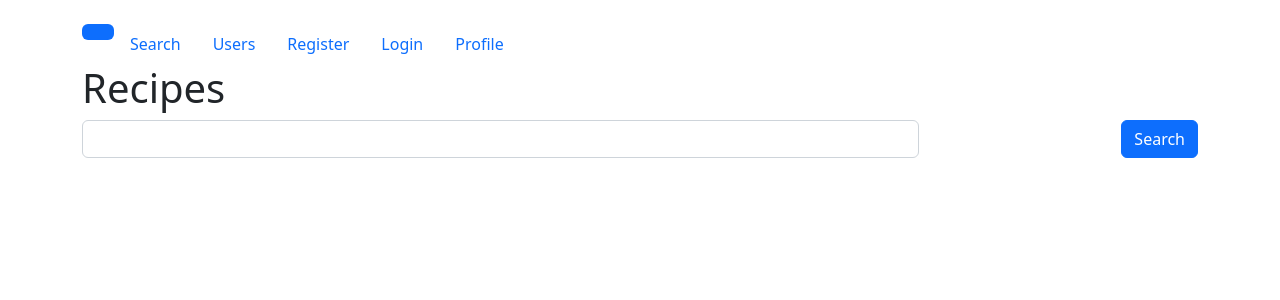
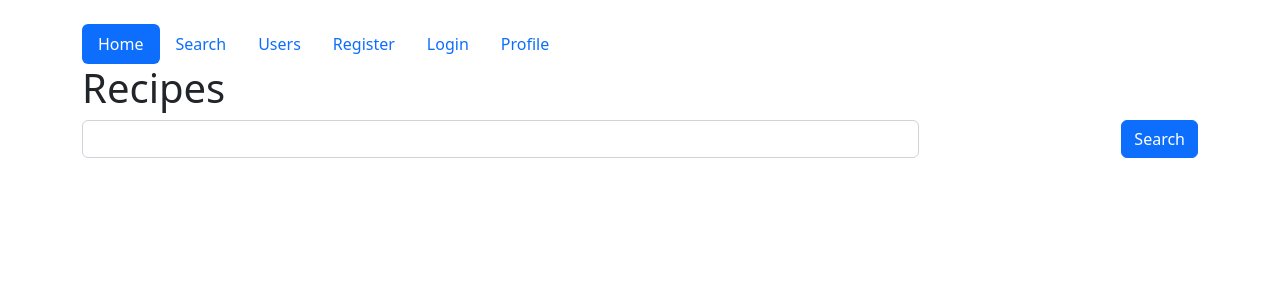
Before and after one commit to daisychuying/foodie-react-web-app, a React (Create React App) app: page / in a window 1280 px wide. Shown: the top 300 px of the page. Built offline with nearby package versions, Linux system fonts and the light colour scheme.

Commit message:
fix navbar

```diff
--- a/src/navigation.js
+++ b/src/navigation.js
@@ -1,13 +1,11 @@
 import {Link} from "react-router-dom";
 import {useLocation} from "react-router";
-import {useSelector} from "react-redux";
 
 const Navigation = () => {
     const {pathname} = useLocation()
     const parts = pathname.split('/')
 
     const screens = [
-        '',
         'search',
         'users',
         'register',
@@ -16,6 +14,12 @@ const Navigation = () => {
     ]
     return(
         <ul className="nav nav-pills">
+            <li className="nav-item">
+                <Link to={'/'}
+                      className={`nav-link ${parts[1] === '' ? 'active': ''}`}>
+                    <span className="text-capitalize">Home</span>
+                </Link>
+            </li>
             {
                 screens.map( (screen)=>
                     <li className="nav-item">
--- a/src/recipes/recipes-detail.js
+++ b/src/recipes/recipes-detail.js
@@ -4,6 +4,7 @@ import {useDispatch, useSelector} from "react-redux";
 import {findRecipeByIdThunk} from "./recipes-thunks";
 import {createBookmarkThunk, deleteBookmarkThunk, findUserHasBookmarkedThunk} from "../bookmarks/bookmarks-thunks";
 import {createReviewThunk, findReviewsByRecipeThunk} from "../reviews/reviews-thunk";
+import {Link} from "react-router-dom";
 
 const RecipesDetail = () => {
     const {recipeID} = useParams();
@@ -48,7 +49,7 @@ const RecipesDetail = () => {
     }, [])
 
     return (
-        <div className="container">
+        <div className="container my-4">
             <div className="row">
                 <div className="col-5">
                     <img className="img-fluid" src={details.image}  alt={details.title} />
@@ -96,17 +97,19 @@ const RecipesDetail = () => {
             <div className="ms-5">
                 <h4>Reviews</h4>
                 {currentUser &&
-                    <div className="mt-3 mb-5">
-                        <textarea className="form-control" onChange={(e) => setReview(e.target.value)}/>
-                        <button className="btn btn-primary float-end mt-2" onClick={handlePostReviewBtn}>Post Review</button>
-                    </div>
+                    <>
+                        <div className="mt-3 mb-5">
+                            <textarea className="form-control" onChange={(e) => setReview(e.target.value)}/>
+                            <button className="btn btn-primary float-end mt-2" onClick={handlePostReviewBtn}>Post Review</button>
+                        </div>
+                        <br />
+                    </>
                 }
-                <br />
                 <ul className="list-group">
                     {reviews && reviews.map((review, index) =>
                         <li key={index} className="list-group-item">
                             {review.review}
-                            <span className="float-end">{review.author.username}</span>
+                            <Link to={`/profile/${review.author._id}`} className="float-end">{review.author.username}</Link>
                         </li>
 
                     )}
```
